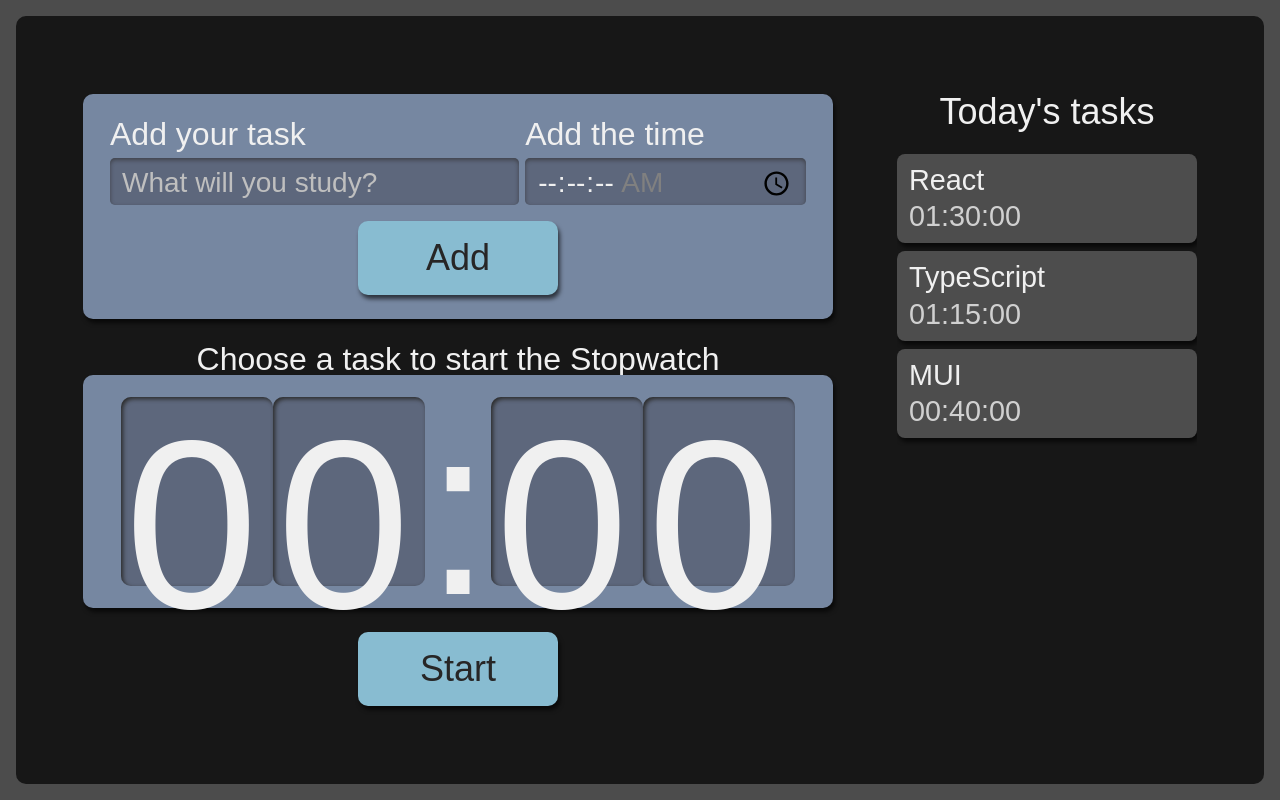
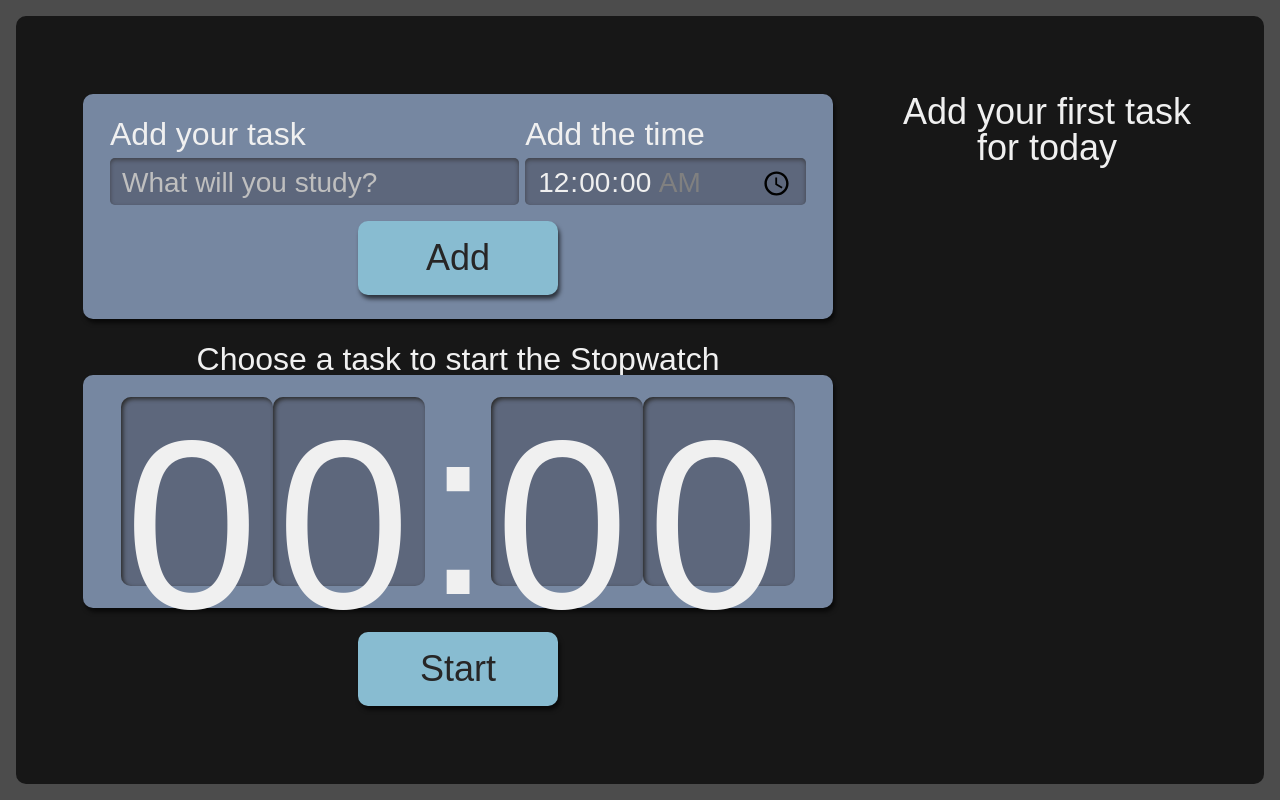
Before and after one commit to betocostadev/alura-react, a React (Create React App) app in the folder taskman/: page / in a window 1280 px wide. Built offline with nearby package versions, Linux system fonts and the light colour scheme.

Commit message:
added setTask

```diff
--- a/taskman/package.json
+++ b/taskman/package.json
@@ -14,6 +14,7 @@
     "react-dom": "^18.2.0",
     "react-scripts": "5.0.1",
     "typescript": "^4.9.4",
+    "uuid": "^9.0.0",
     "web-vitals": "^2.1.4"
   },
   "scripts": {
@@ -41,6 +42,7 @@
     ]
   },
   "devDependencies": {
+    "@types/uuid": "^9.0.0",
     "sass": "^1.57.1",
     "typescript-plugin-css-modules": "^4.1.1"
   }
--- a/taskman/src/components/Form/index.tsx
+++ b/taskman/src/components/Form/index.tsx
@@ -1,16 +1,17 @@
 import { Dispatch, useState } from 'react'
 import Button from '../Button'
 import FormStyle from './FormStyle.module.scss'
+import { v4 as uuid } from 'uuid'
 import { ITask } from '../../types/task'
 
 type Props = {
-  setTasks: Dispatch<React.SetStateAction<ITask[] | []>>
+  setTasks: Dispatch<React.SetStateAction<ITask[]>>
 }
 
 // const Form = (setTasks: React.Dispatch<React.SetStateAction<ITask[]>>) => {
 const Form = ({ setTasks }: Props) => {
   const [title, setTitle] = useState('')
-  const [time, setTime] = useState('')
+  const [time, setTime] = useState('00:00:00')
 
   const handleChangeField = (e: { target: HTMLInputElement }) => {
     e.target.name === 'title'
@@ -20,7 +21,12 @@ const Form = ({ setTasks }: Props) => {
 
   const handleSendForm = (e: React.FormEvent<HTMLFormElement>) => {
     e.preventDefault()
-    setTasks((oldTasks: ITask[]) => [...oldTasks, { title, time }])
+    setTasks((oldTasks: ITask[]) => [
+      ...oldTasks,
+      { title, time, selected: false, done: false, id: uuid() },
+    ])
+    setTitle('')
+    setTime('00:00:00')
   }
 
   return (
--- a/taskman/src/components/List/Item/index.tsx
+++ b/taskman/src/components/List/Item/index.tsx
@@ -1,8 +1,18 @@
+import { ITask } from '../../../types/task'
 import ListStyle from '../ListStyle.module.scss'
 
-const Item = ({ title, time }: { title: string; time: string }) => {
+interface Props extends ITask {
+  selectTask: (selectedTask: ITask) => void
+}
+
+const Item = ({ id, title, time, selected, done, selectTask }: Props) => {
   return (
-    <li className={ListStyle.item}>
+    <li
+      className={`${ListStyle.item} ${
+        selected ? ListStyle.itemSelected : done ? ListStyle.itemDone : ''
+      }`}
+      onClick={() => selectTask({ id, title, time, selected, done })}
+    >
       <h3>{title}</h3>
       <span>{time}</span>
     </li>
--- a/taskman/src/components/List/ListStyle.module.scss
+++ b/taskman/src/components/List/ListStyle.module.scss
@@ -51,12 +51,12 @@
   }
 }
 
-.item-selected {
+.itemSelected {
   background-color: #292929;
   box-shadow: 2px 4px 4px #0000009F inset;
 }
 
-.item-done {
+.itemDone {
   background-color: #566F42;
   cursor: auto;
 
--- a/taskman/src/components/List/index.tsx
+++ b/taskman/src/components/List/index.tsx
@@ -2,14 +2,21 @@ import Item from './Item'
 import ListStyle from './ListStyle.module.scss'
 import { ITask } from '../../types/task'
 
-const List = ({ tasks }: { tasks: ITask[] }) => {
+interface Props {
+  tasks: ITask[]
+  selectTask: (selectedTask: ITask) => void
+}
+
+const List = ({ tasks, selectTask }: Props) => {
   return (
     <aside className={ListStyle.taskList}>
-      <h2>Today's tasks</h2>
+      <h2>
+        {tasks.length ? "Today's tasks" : 'Add your first task for today'}
+      </h2>
       <ul>
         {tasks
-          ? tasks.map((task, index) => (
-              <Item key={`${task.title}-${index}`} {...task} />
+          ? tasks.map((task) => (
+              <Item selectTask={selectTask} key={task.id} {...task} />
             ))
           : ''}
       </ul>
--- a/taskman/src/pages/Home.tsx
+++ b/taskman/src/pages/Home.tsx
@@ -6,25 +6,24 @@ import { ITask } from '../types/task'
 import HomeStyle from './HomeStyle.module.scss'
 
 const Home = () => {
-  const [tasks, setTasks] = useState<ITask[]>([
-    {
-      title: 'React',
-      time: '01:30:00',
-    },
-    {
-      title: 'TypeScript',
-      time: '01:15:00',
-    },
-    {
-      title: 'MUI',
-      time: '00:40:00',
-    },
-  ])
+  const [tasks, setTasks] = useState<ITask[]>([])
+  const [selected, setSelected] = useState<ITask>()
+
+  const selectTask = (task: ITask) => {
+    setSelected(task)
+    setTasks((oldTasks) =>
+      oldTasks.map((oTask) => ({
+        ...oTask,
+        selected: oTask.id === task.id ? true : false,
+      }))
+    )
+    console.log(selected)
+  }
 
   return (
     <div className={HomeStyle.AppStyle}>
       <Form setTasks={setTasks} />
-      <List tasks={tasks} />
+      <List tasks={tasks} selectTask={selectTask} />
       <Stopwatch />
     </div>
   )
--- a/taskman/src/types/task.ts
+++ b/taskman/src/types/task.ts
@@ -1,4 +1,7 @@
 export interface ITask {
+  id: string
   title: string
   time: string
+  selected: boolean
+  done: boolean
 }
```
Also changed, not shown: 1 other file (tests, documents, lock files or other folders).
